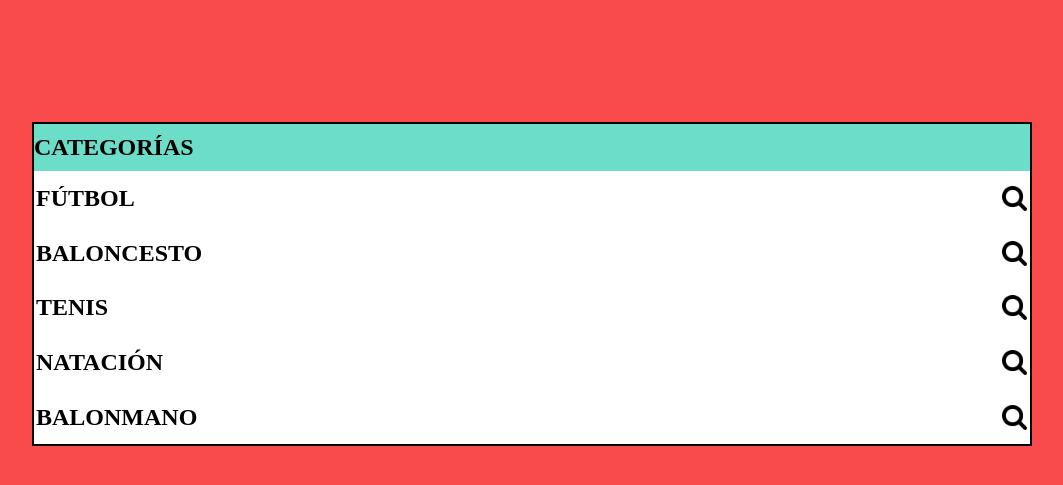
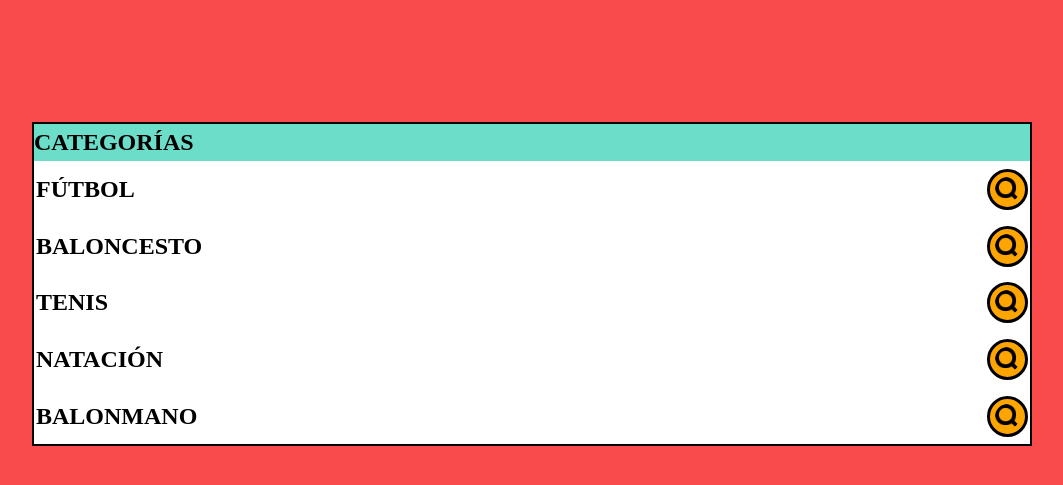
Before and after one commit to Rockstar1225/P.Final-G7, a website: page www/index.html in a window 1280 px wide. Shown: the part 219-704 px from the top of the page, without its empty margins (108-1171 px from the left). Drawn offline with nearby package versions, Linux system fonts and the light colour scheme; no server answers.

Commit message:
Fix botones

```diff
--- a/www/index.css
+++ b/www/index.css
@@ -45,7 +45,10 @@ body{
       }
       .cat > img {
         padding: 1px;
-
+        border: solid black 3px;
+        border-radius: 50%;
+        background-color: orange;
+        padding: 5px;
       }
 
   b {
```
